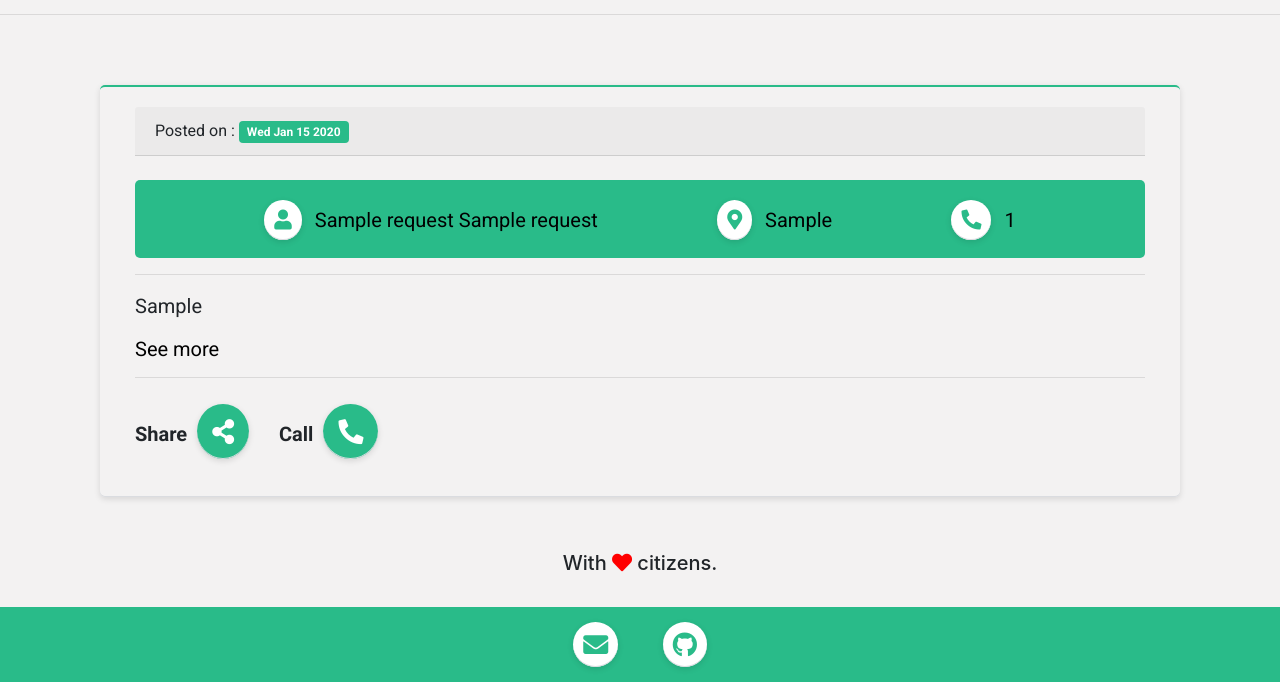
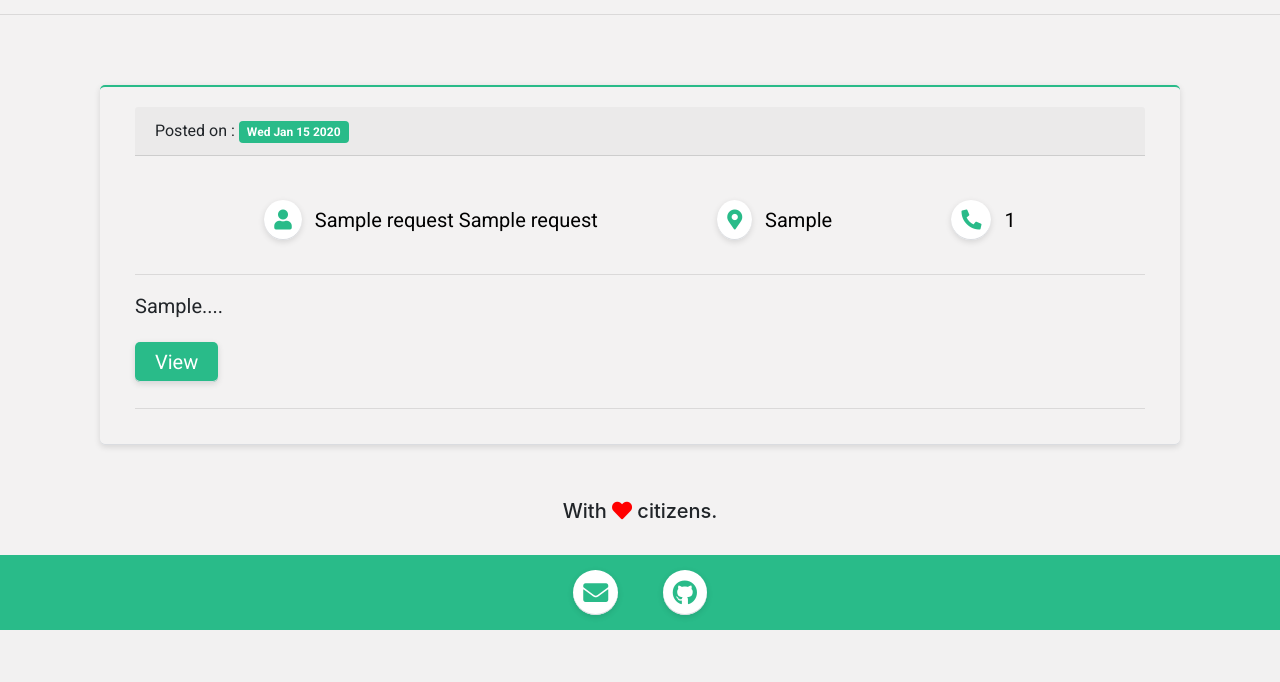
Before and after one commit to sanyogchangmai/HelpTogether, a Node server app: page / in a window 1280 px wide. Shown: the part 381-1063 px from the top of the page. After the commit the page ends 1011 px from the top, so only its background shows below. Run offline with Node 20, Linux system fonts and the light colour scheme; tables that the repository leaves empty hold one stand-in row (values such as "Sample post"); some libraries are stand-ins or nearby versions.

Commit message:
Initial Commit

```diff
--- a/public/css/index.css
+++ b/public/css/index.css
@@ -29,7 +29,7 @@
     background-color: #29bb89;
 }
 .row-info{
-    background-color: #29bb89;
+    /* background-color: #29bb89; */
     border-radius: 5px;
     padding: 10px;
     left: 0;
@@ -41,6 +41,18 @@
     padding: 10px;
     margin-right: 8px;
     border-radius: 50%;
+    box-shadow: rgba(0, 0, 0, 0.12) 0px 2px 6px 0px, rgb(218,220,224) 0px -1px 0px 0px inset;
+}
+.view-btn{
+    font-family: 'Roboto', sans-serif;
+    margin: 5px auto 10px;
+    color: #ffffff;
+    font-size: 20px;
+    padding: 5px 20px;
+    /* width: 300px; */
+    border-radius: 5px;
+    background-color: #29bb89;
+    border: none;
     box-shadow: rgba(0, 0, 0, 0.12) 0px 2px 6px 0px, rgb(218,220,224) 0px -1px 0px 0px inset;
 }
 .info h5{
--- /dev/null
+++ b/public/javascript/share.js
@@ -0,0 +1,16 @@
+const shareButton = document.querySelector(".share-button");
+    shareButton.addEventListener("click", () => {
+        if(navigator.share){
+          navigator.share({
+            title: 'Request from HelpTogether',
+            text: 'Please read the request and provide help if you can',
+            url: window.location.href,
+          }).then(() => {
+            alert("Thanks for sharing");
+          })
+          .catch(console.error);
+        }
+        else{
+          console.log("Could Not Share");
+        }
+    })
--- a/views/index.ejs
+++ b/views/index.ejs
@@ -103,15 +103,17 @@
                     </div>
                     <hr>
                     <p>
-                      <%- result.messege %>
+                      <%- result.messege.substring(0,200) + "...." %>
                     </p>
-                    <a href="/post/<%= result._id %>"><h5>See more</h5></a>
+                    <a href="/post/<%= result._id %>"><button class="view-btn">
+                      View
+                    </button></a>
                     <hr>
-                    <div class="msg-btn">
+                    <!-- <div class="msg-btn">
                         <h5>Share <i class="fas fa-share-alt"></i></h5>
                         <h5>Call <a href="tel:<%= result.mobile %>"><i class="fas fa-phone-alt"></i></a></h5>
 
-                    </div>
+                    </div> -->
                   </div>
                 <!-- </center> -->
               </div>
@@ -145,29 +147,7 @@
     <!-- ! Footer -->
     <%- include("./partials/footer.ejs") %>
 
-
-    <script>
-
-      const shareButton = document.querySelector('.fa-share-alt');
-
-      shareButton.addEventListener("click", () => {
-        if(navigator.share){
-          navigator.share({
-            title: 'Request from HelpTogether',
-            text: 'This is messege',
-            url: window.location.href + '/post/result:id',
-          }).then(() => {
-            alert("Thanks for sharing");
-          })
-          .catch(console.error);
-        }
-        else{
-          console.log("Could Not Share");
-        }
-      })
-
-
-    </script>
+    <script src="/javascript/share.js"></script>
 
 
 
```
Also changed, not shown: views/details.ejs (+6 -4 lines).
